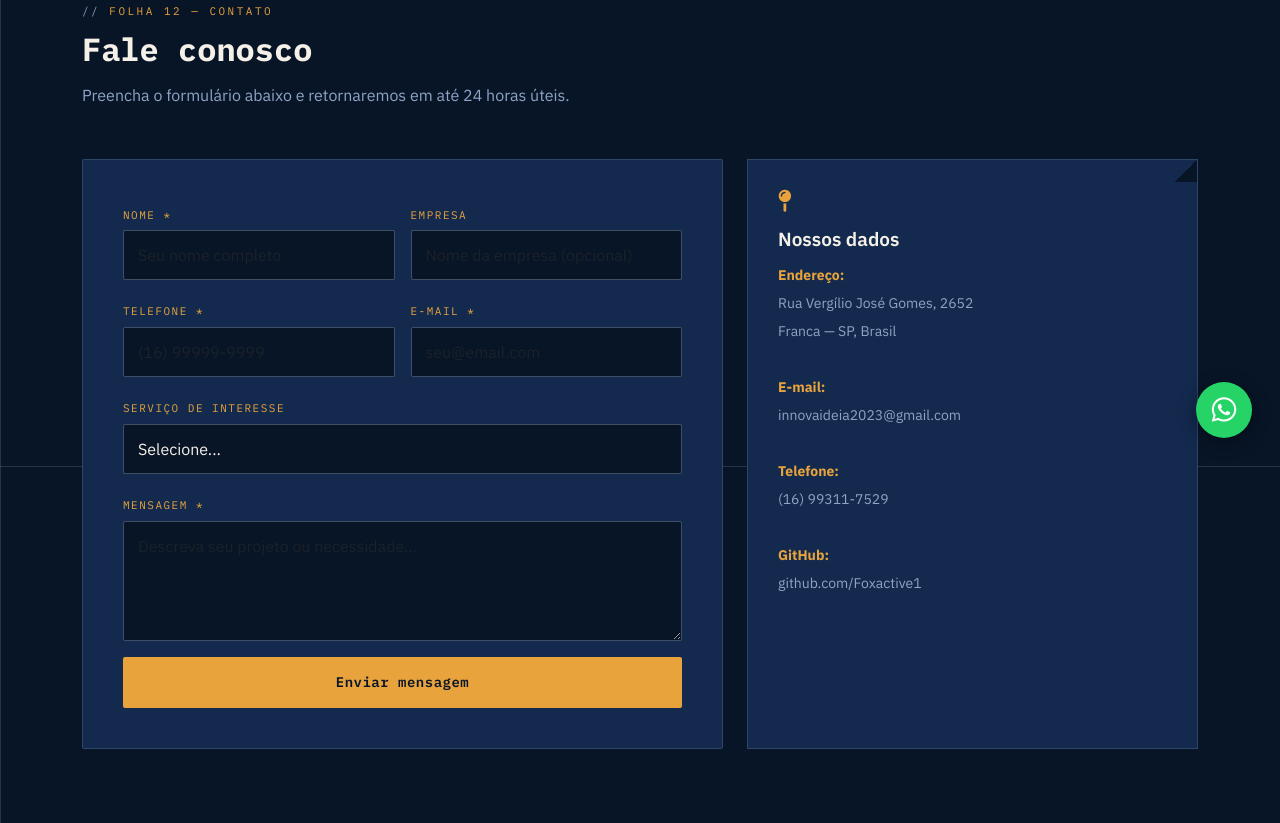
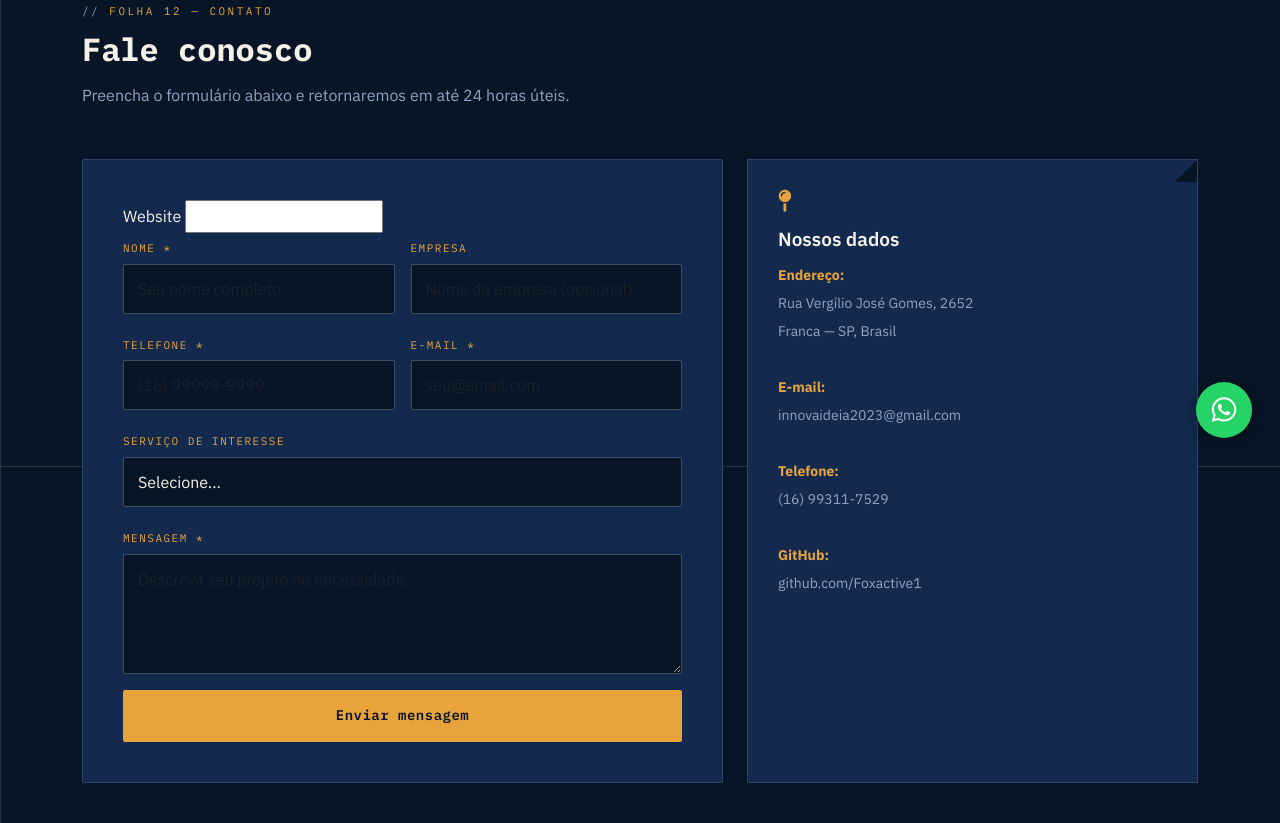
Before and after one commit to Foxactive1/Innovaideia-institucional, a Flask app: page /contato in a window 1280 px wide. Shown: the part 334-1157 px from the top of the page. Run offline with Flask 3, Linux system fonts and the light colour scheme.

Commit message:
security: adicionar honeypot ao formulario de contato

```diff
--- a/templates/components/contato_form.html
+++ b/templates/components/contato_form.html
@@ -1,6 +1,17 @@
 <div class="row g-4">
     <div class="col-lg-7">
         <form class="inv-form" id="invContactForm" novalidate>
+            <div class="inv-honeypot" aria-hidden="true">
+                <label for="invWebsite">Website</label>
+                <input
+                    type="text"
+                    id="invWebsite"
+                    name="website"
+                    tabindex="-1"
+                    autocomplete="off"
+                    inputmode="none"
+                >
+            </div>
             <div class="row g-3">
                 <div class="col-md-6">
                     <label for="invNome" class="form-label">Nome *</label>
```
